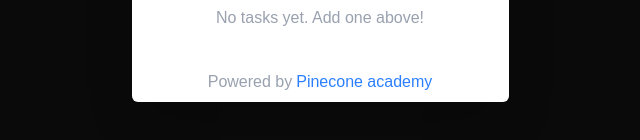
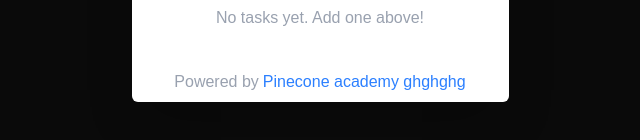
Before and after one commit to glsndroj/ToDoList, a Next.js app: page / in a window 1280 px wide. Shown: the part 248-388 px from the top of the page, without its empty margins (320-960 px from the left). Built offline with nearby package versions, Linux system fonts and the light colour scheme.

Commit message:
sliegnseg

```diff
--- a/src/Components/ToDoList.jsx
+++ b/src/Components/ToDoList.jsx
@@ -38,7 +38,7 @@ export const ToDoList = () => {
           href="http://www.pinecone.mn"
           target="blank"
         >
-          Pinecone academy
+          Pinecone academy ghghghg
         </a>
       </div>
     </div>
```
